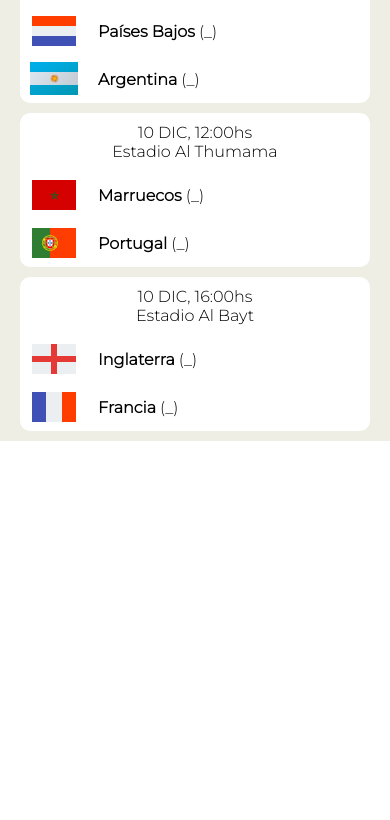
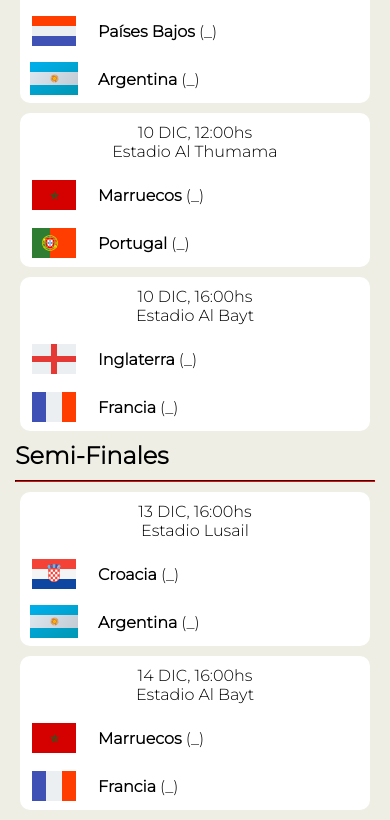
Before and after one commit to hectorc2907/FixtureQatar2022, a plain HTML site: page index.html in a window 390 px wide. Shown: the part 8367-9187 px from the top of the page. Before the commit the page ends 8808 px from the top, so only its background shows below. Drawn offline with Linux system fonts and the light colour scheme.

```diff
--- a/css/style.css
+++ b/css/style.css
@@ -98,6 +98,9 @@
   margin-right: 20px;
 }
 .quarterFinals {
+  padding: 0px 15px;
+}
+.semiFinals {
   padding: 0px 15px;
 }
 @media screen and (max-width: 575px) {
--- a/index.html
+++ b/index.html
@@ -1378,6 +1378,53 @@
             </div>
           </div>
       </section>
+      <section class="semiFinals">
+        <h2 class="stage">Semi-Finales</h2>
+        <hr class="stageDivider" />
+        <div class="gamesContainer">
+          <div class="gameContainer">
+            <div class="gameContainerColor">
+              <div class="time-stadium">
+                <p class="time">13 DIC, 16:00hs</p>
+                <p class="stadium">Estadio Lusail</p>
+              </div>
+              <div class="gameFinalRound">
+                <div class="team">
+                  <img
+                    src="./img/paises/croacia.png"
+                    alt="CroatiaFlag"
+                  />
+                  <p class="country1"><b>Croacia</b> (_)</p>
+                </div>
+                <div class="team">
+                  <img src="./img/paises/argentina.png" alt="ArgentinaFlag" />
+                  <p class="country2"><b>Argentina</b> (_)</p>
+                </div>
+              </div>
+            </div>
+          </div>
+          <div class="gameContainer">
+            <div class="gameContainerColor">
+              <div class="time-stadium">
+                <p class="time">14 DIC, 16:00hs</p>
+                <p class="stadium">Estadio Al Bayt</p>
+              </div>
+              <div class="gameFinalRound">
+                <div class="team">
+                  <img
+                    src="./img/paises/marruecos.png"
+                    alt="MoroccoFlag"
+                  />
+                  <p class="country1"><b>Marruecos</b> (_)</p>
+                </div>
+                <div class="team">
+                  <img src="./img/paises/francia.png" alt="FranceFlag" />
+                  <p class="country2"><b>Francia</b> (_)</p>
+                </div>
+              </div>
+            </div>
+          </div>
+      </section>
     </main>
   </body>
 </html>
```
